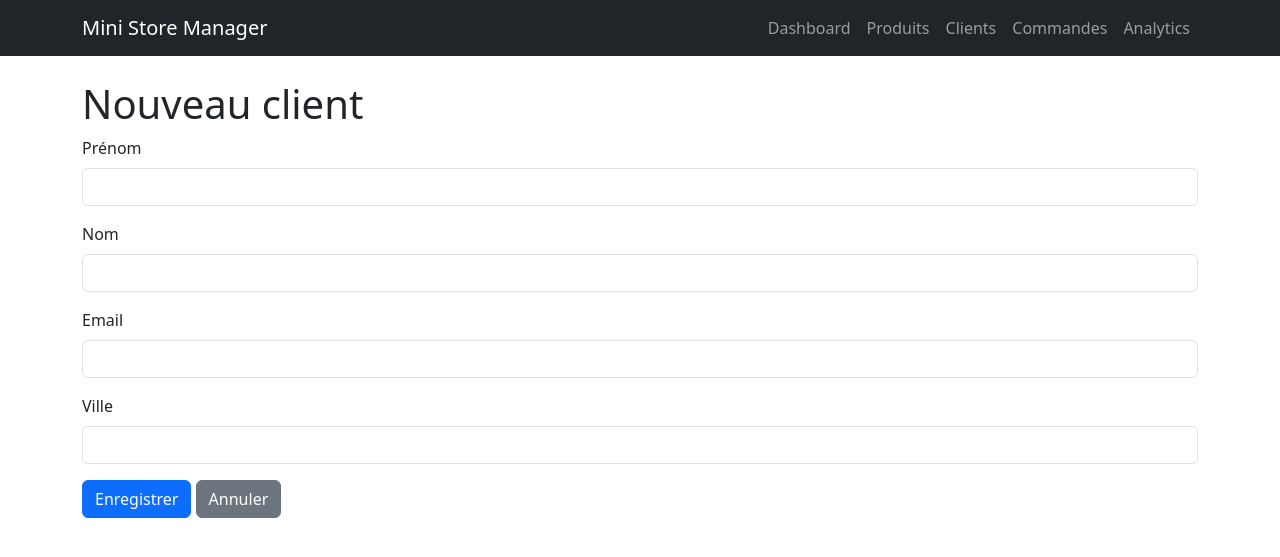
After one commit to aniasadoudi000-ops/mini-store-manager-, a Flask app: page /customers/new in a window 1280 px wide. The commit adds this page. Shown: the top 557 px of the page. Run offline with Flask 3, Linux system fonts and the light colour scheme.

Commit message:
Add customer creation with duplicate email handling

```diff
--- a/src/app.py
+++ b/src/app.py
@@ -192,9 +192,12 @@ def product_edit(product_id):
 def product_delete(product_id):
     conn = get_db()
     try:
-        conn.execute("DELETE FROM Product WHERE id = ?", (product_id,))
+        cur = conn.execute("DELETE FROM Product WHERE id = ?", (product_id,))
         conn.commit()
-        flash("Produit supprimé.", "success")
+        if cur.rowcount == 0:
+            flash("Produit introuvable, rien n'a été supprimé.", "warning")
+        else:
+            flash("Produit supprimé.", "success")
     except sqlite3.IntegrityError:
         flash("Impossible de supprimer ce produit : il est référencé dans au moins une commande.", "danger")
     finally:
@@ -231,6 +234,40 @@ def customers():
     conn.close()
 
     return render_template("customers.html", customers=customer_list, search=search)
+
+
+@app.route("/customers/new", methods=["GET", "POST"])
+def customer_new():
+    conn = get_db()
+
+    if request.method == "POST":
+        first_name = request.form.get("first_name", "").strip()
+        last_name = request.form.get("last_name", "").strip()
+        email = request.form.get("email", "").strip()
+        city = request.form.get("city", "").strip()
+
+        if not first_name or not last_name or not email:
+            conn.close()
+            flash("Prénom, nom et email sont obligatoires.", "danger")
+            return render_template("customer_form.html", customer=request.form)
+
+        try:
+            conn.execute(
+                "INSERT INTO Customer (first_name, last_name, email, city) VALUES (?, ?, ?, ?)",
+                (first_name, last_name, email, city),
+            )
+            conn.commit()
+            flash("Client créé.", "success")
+        except sqlite3.IntegrityError:
+            conn.close()
+            flash(f"Un client existe déjà avec l'email {email}.", "danger")
+            return render_template("customer_form.html", customer=request.form)
+
+        conn.close()
+        return redirect(url_for("customers"))
+
+    conn.close()
+    return render_template("customer_form.html", customer=None)
 
 
 @app.route("/customers/<int:customer_id>")
--- /dev/null
+++ b/src/templates/customer_form.html
@@ -0,0 +1,24 @@
+{% extends "base.html" %}
+{% block content %}
+<h1>Nouveau client</h1>
+<form method="post">
+    <div class="mb-3">
+        <label class="form-label">Prénom</label>
+        <input type="text" name="first_name" class="form-control" value="{{ customer['first_name'] if customer else '' }}" required>
+    </div>
+    <div class="mb-3">
+        <label class="form-label">Nom</label>
+        <input type="text" name="last_name" class="form-control" value="{{ customer['last_name'] if customer else '' }}" required>
+    </div>
+    <div class="mb-3">
+        <label class="form-label">Email</label>
+        <input type="email" name="email" class="form-control" value="{{ customer['email'] if customer else '' }}" required>
+    </div>
+    <div class="mb-3">
+        <label class="form-label">Ville</label>
+        <input type="text" name="city" class="form-control" value="{{ customer['city'] if customer else '' }}">
+    </div>
+    <button class="btn btn-primary">Enregistrer</button>
+    <a href="{{ url_for('customers') }}" class="btn btn-secondary">Annuler</a>
+</form>
+{% endblock %}
--- a/src/templates/customers.html
+++ b/src/templates/customers.html
@@ -1,6 +1,9 @@
 {% extends "base.html" %}
 {% block content %}
-<h1 class="mb-4">Clients</h1>
+<div class="d-flex justify-content-between align-items-center mb-3">
+    <h1>Clients</h1>
+    <a href="{{ url_for('customer_new') }}" class="btn btn-primary">+ Nouveau client</a>
+</div>
 
 <form method="get" class="row g-2 mb-3">
     <div class="col-md-4">
```
